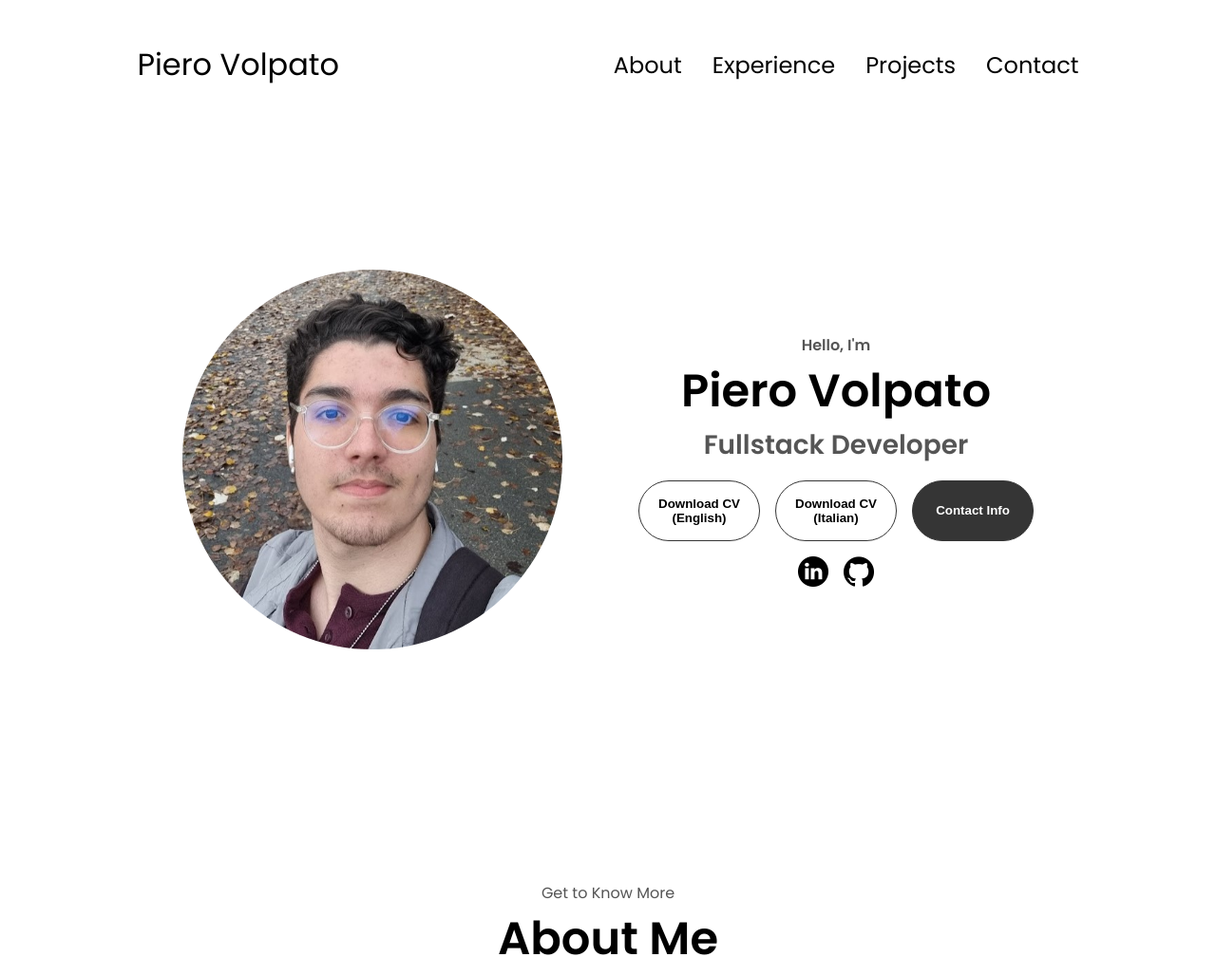
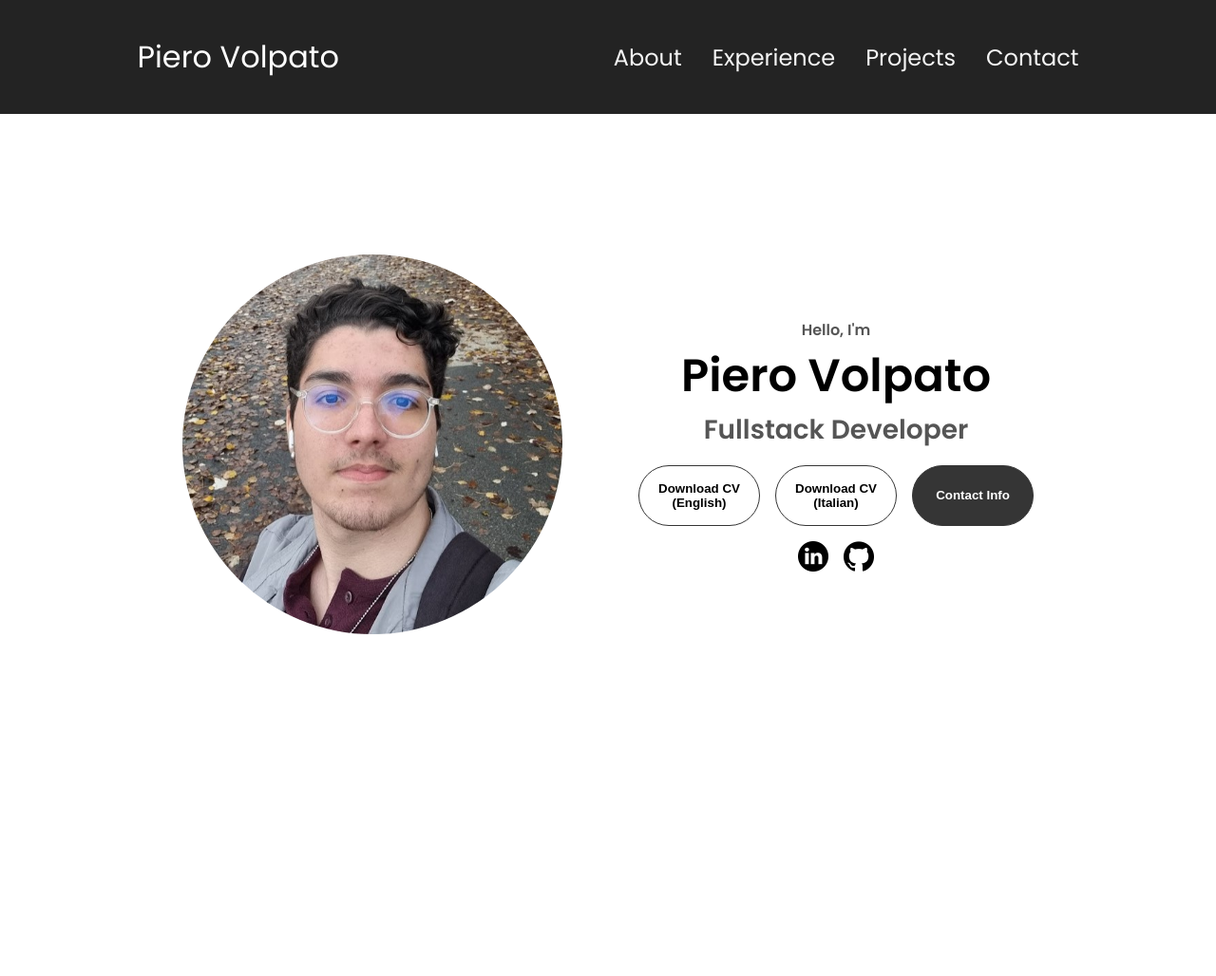
Before and after one commit to pierobv/minamalist-portfolio, a plain HTML site: page index.html in a window 1280 px wide. Shown: the top 1028 px of the page at 95% size. Drawn offline with Linux system fonts and the light colour scheme; a script that the page names is missing.

Commit message:
multiples update

```diff
--- a/index.html
+++ b/index.html
@@ -9,14 +9,17 @@
 </head>
 
 <body>
+
+        <div id="page-1" class="page">
+
             <nav id="desktop-nav">
-            <div class="logo">Piero Volpato</div>
+                <div id='name'class="logo">Piero Volpato</div>
                 <div>
                     <ul class="nav-links">
-                    <li><a href="#about">About</a></li>
-                    <li><a href="#experience">Experience</a></li>
-                    <li><a href="#projects">Projects</a></li>
-                    <li><a href="#contact">Contact</a></li>
+                        <li><a1 href="#about">About</a></li>
+                        <li><a1 href="#experience">Experience</a></li>
+                        <li><a1 href="#projects">Projects</a></li>
+                        <li><a1 href="#contact">Contact</a></li>
                     </ul>
                 </div>
             </nav>
@@ -87,6 +90,10 @@
                 </div>
             </section>
 
+            <section id="space-1"></section>
+        </div>
+
+        <div id="page-2" class="page">
             <section id="about">
                 <p class="section__text__p1">Get to Know More</p>
                     <h1 class="title">About Me</h1>
@@ -139,6 +146,7 @@
                     onclick="location=href='./#experience'"
                 />
             </section>
+        </div>
 
         <section id="experience">
             <p class="section__text__p1">Explore My</p>
@@ -429,7 +437,7 @@
         </section>
 
         <footer>
-            <nav>
+            <nav id="nav-1">
                 <div class="nav-links-container">
                     <ul class="nav-links">
                         <li><a href="#about">About</a></li>
--- a/style.css
+++ b/style.css
@@ -6,6 +6,8 @@
   margin: 0;
   padding: 0;
 }
+
+
 
 
 body {
@@ -27,6 +29,10 @@ a,
   transition: all 300ms ease;
 }
 
+/* page 1 */
+
+
+
 /* DESKTOP NAV */
 
 nav,
@@ -34,11 +40,26 @@ nav,
   display: flex;
 }
 
+
+
 nav {
   justify-content: space-around;
   align-items: center;
-  height: 17vh;
+  height: 15vh;
+  color: white;
+  text-decoration-color: white;
+  background: rgb(35, 35, 35)
 }
+
+#nav-1 {
+    justify-content: space-around;
+    align-items: center;
+    height: 15vh;
+    color: black;
+    text-decoration-color: white;
+    background: white
+  }
+
 
 .nav-links {
   gap: 2rem;
@@ -46,11 +67,13 @@ nav {
   font-size: 1.5rem;
 }
 
+
 a {
   color: black;
   text-decoration: none;
   text-decoration-color: white;
 }
+
 
 a:hover {
   color: grey;
@@ -58,6 +81,21 @@ a:hover {
   text-underline-offset: 1rem;
   text-decoration-color: rgb(181, 181, 181);
 }
+
+a1 {
+  color: whitesmoke;
+  text-decoration: none;
+  text-decoration-color: darkgray;
+}
+
+
+a1:hover {
+  color: grey;
+  text-decoration: underline;
+  text-underline-offset: 1rem;
+  text-decoration-color: rgb(181, 181, 181);
+}
+
 
 #profile-pic{
     border-radius: 75%;
@@ -94,7 +132,7 @@ a:hover {
 .hamburger-icon span {
   width: 100%;
   height: 2px;
-  background-color: black;
+  background-color: white;
   transition: all 0.3 ease-in-out;
 }
 
@@ -155,7 +193,7 @@ a:hover {
 
 section {
   padding-top: 4vh;
-  height: 96vh;
+  height: 100vh;
   margin: 0 10rem;
   box-sizing: border-box;
   min-height: fit-content;
@@ -169,9 +207,14 @@ section {
 
 #profile {
   display: flex;
+  margin: 0;
   justify-content: center;
   gap: 5rem;
-  height: 80vh;
+  height: 70vh;
+}
+
+#space-1{
+    height: 15vh;
 }
 
 .section__pic-container {
@@ -268,8 +311,13 @@ section {
 
 /* ABOUT SECTION */
 
+#page-2{
+    /*background: url(assets/background-about.png);*/
+    background-size: 100%;
+}
+
 #about {
-  position: relative;
+    position: relative;
 }
 
 .about-containers {
@@ -301,7 +349,7 @@ section {
 .details-container {
   padding: 1.5rem;
   flex: 1;
-  background: white;
+  background:white;
   border-radius: 2rem;
   border: rgb(53, 53, 53) 0.1rem solid;
   border-color: rgb(163, 163, 163);
```
Also changed, not shown: assets/background-inverted.png (added), assets/background-profile.png (deleted), assets/background.png. Lines whose indentation alone changed are shown as unchanged.
